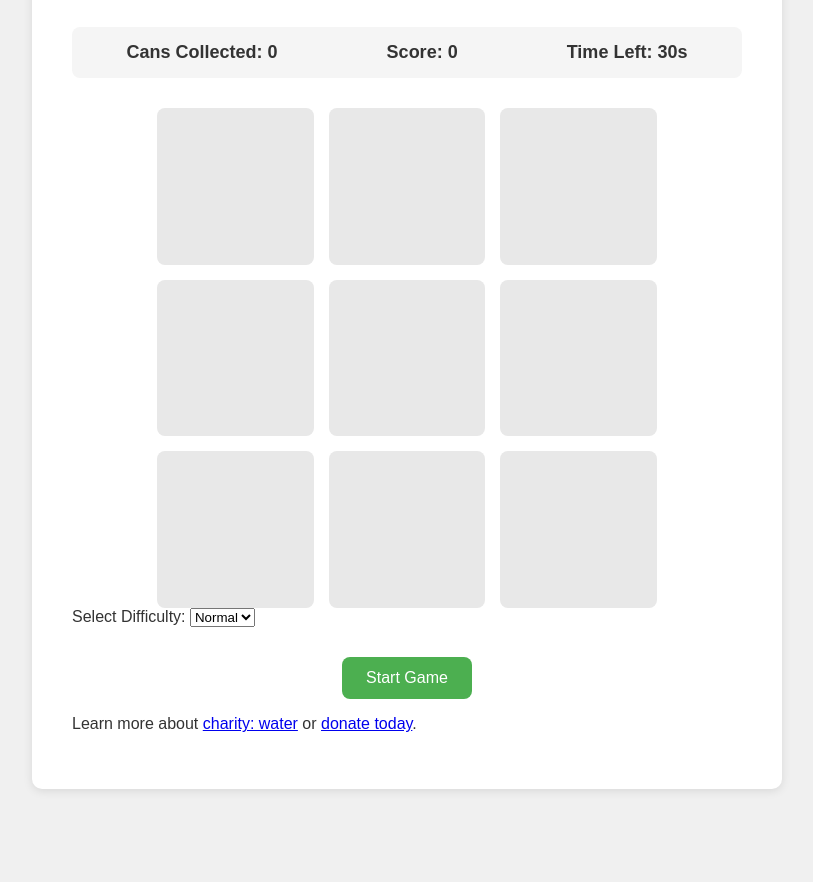
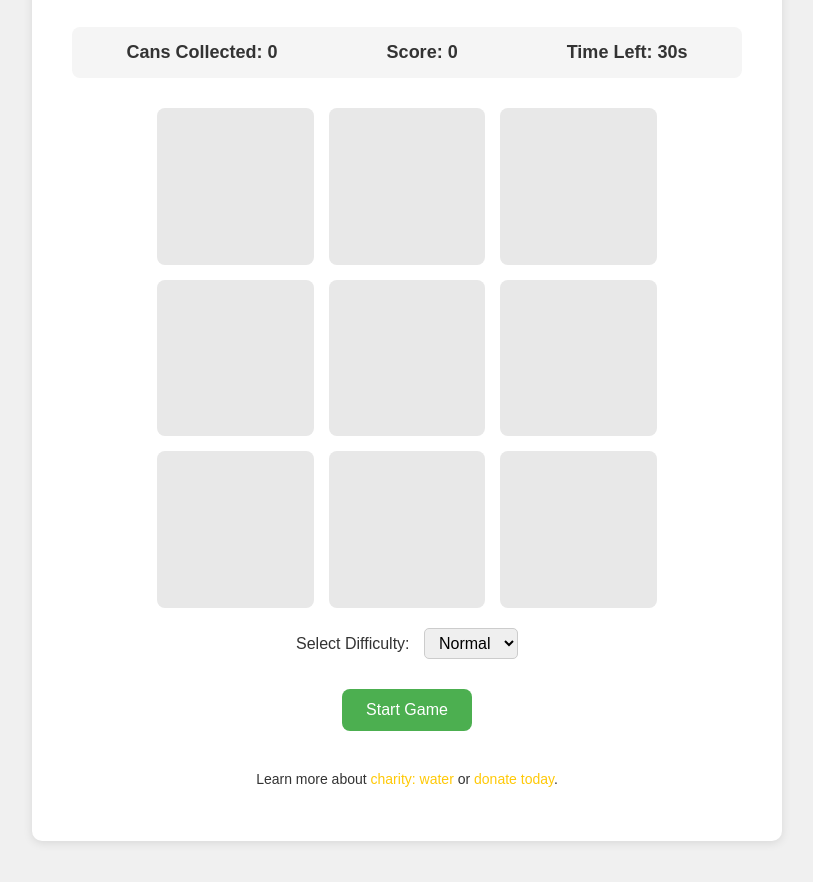
Before and after one commit to dnl-trrs/Project-6-Charity-Water, a plain HTML site: page index.html in a window 1280 px wide. Shown: the part 218-1100 px from the top of the page, without its empty margins (233-1046 px from the left). Drawn offline with Linux system fonts and the light colour scheme.

Commit message:
changes for stylesheet

```diff
--- a/style.css
+++ b/style.css
@@ -23,12 +23,28 @@ Fonts:
 }
 
 body {
-  font-family: Arial, sans-serif;
+  font-family: "Proxima Nova", Avenir, sans-serif;
   margin: 0;
   padding: 30px;
   background-color: #f0f0f0;
   color: #333;
 }
+/* Difficulty Selector Styles */
+.difficulty-selector {
+  text-align: center;
+  margin: 20px 0;
+}
+.difficulty-selector label {
+  font-size: 16px;
+  margin-right: 10px;
+}
+.difficulty-selector select {
+  font-size: 16px;
+  padding: 5px 10px;
+  border-radius: 5px;
+  border: 1px solid #ccc;
+}
+
 
 .container {
   max-width: 750px;
@@ -152,3 +168,15 @@ button {
     margin-bottom: 10px;
   }
 }
+footer {
+  text-align: center;
+  margin-top: 40px;
+  font-size: 14px;
+}
+footer a {
+  color: #FFC907; /* charity: water yellow */
+  text-decoration: none;
+}
+footer a:hover {
+  text-decoration: underline;
+}
```
